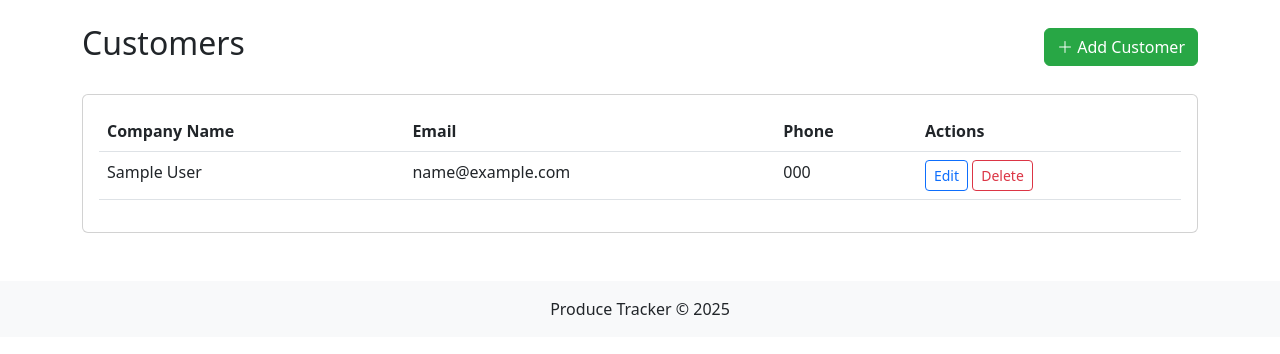
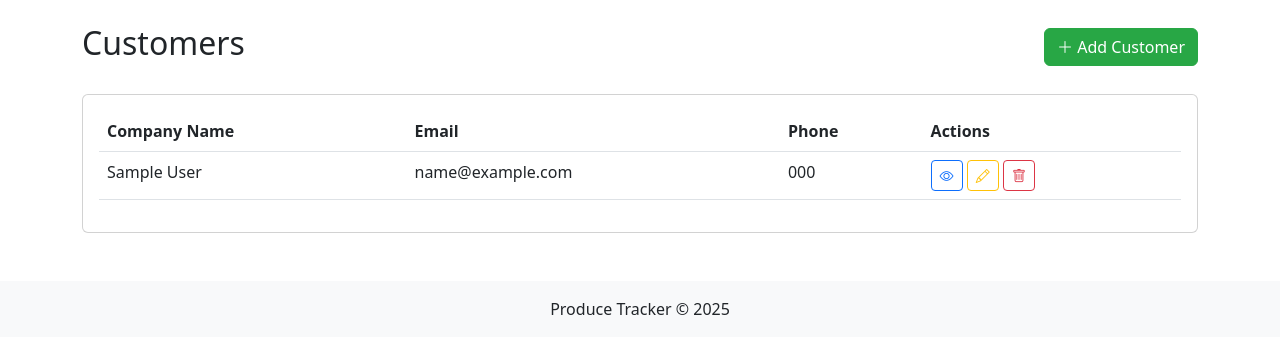
Before and after one commit to dsmxyz/ProduceTracker, a Django app: page /customers/ in a window 1280 px wide. Shown: the part 56-410 px from the top of the page. Run offline with Django 5.2, Linux system fonts and the light colour scheme; a user stored in the database is signed in; tables that the repository leaves empty hold one stand-in row (values such as "Sample post"); parts of the project's set-up code (start-up, migrations or seed data) failed here and were passed over; some web fonts are replaced.

Commit message:
added view customer action button + icons

```diff
--- a/produce_tracker/inventory/templates/inventory/customers/customer_list.html
+++ b/produce_tracker/inventory/templates/inventory/customers/customer_list.html
@@ -30,8 +30,13 @@
                         <td>{{ customer.email }}</td>
                         <td>{{ customer.phone }}</td>
                         <td>
-                            <a href="{% url 'customer-update' customer.pk %}" class="btn btn-sm btn-outline-primary">Edit</a>
-                            <a href="{% url 'customer-delete' customer.pk %}" class="btn btn-sm btn-outline-danger">Delete</a>
+                            <a href="{% url 'customer-detail' customer.pk %}" class="btn btn-sm btn-outline-primary">
+                                <i class="bi bi-eye"></i>
+                            </a>
+                            <a href="{% url 'customer-update' customer.pk %}" class="btn btn-sm btn-outline-warning">
+                                <i class="bi bi-pencil"></i></a>
+                            <a href="{% url 'customer-delete' customer.pk %}" class="btn btn-sm btn-outline-danger">
+                                <i class="bi bi-trash"></i></a>
                         </td>
                     </tr>
                     {% empty %}
```
